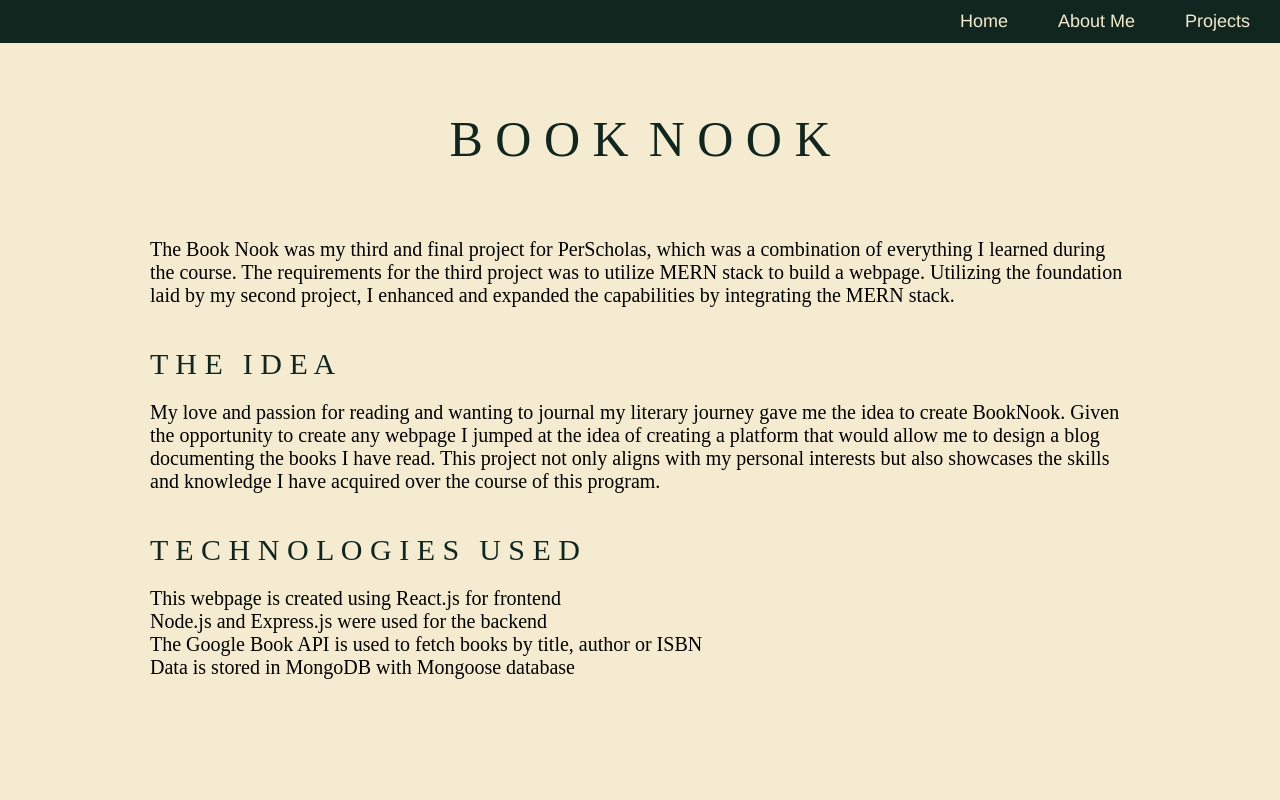
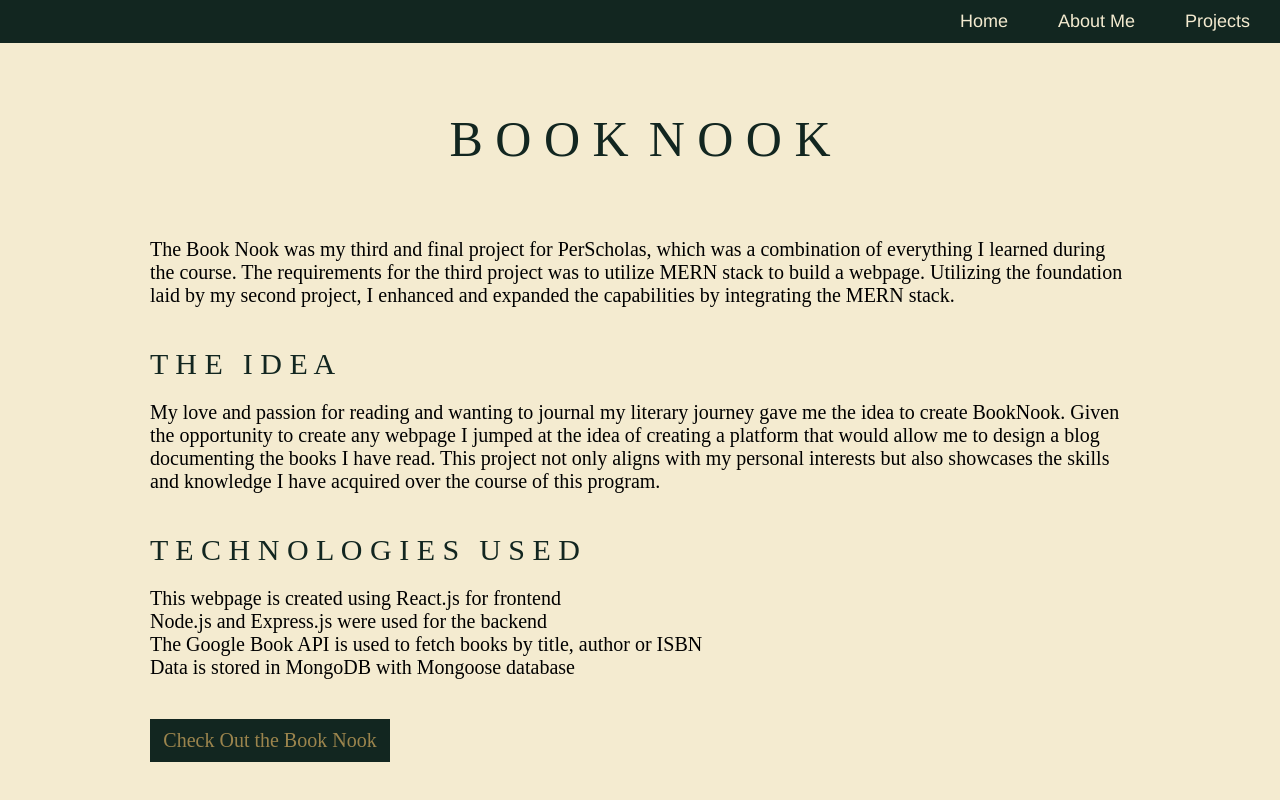
Before and after one commit to tahariabegum/portfolio, a React (Vite) app: page /booknook in a window 1280 px wide. Built offline with nearby package versions, Linux system fonts and the light colour scheme.

Commit message:
Link to BookNook added

```diff
--- a/src/Components/BookNook.jsx
+++ b/src/Components/BookNook.jsx
@@ -49,6 +49,10 @@ export default function BookNook() {
                         </p>
 
                 </div>
+
+                <div className = 'booknook-button'>
+                    <a href = 'https://booknook-frontend.onrender.com/profile'> Check Out the Book Nook </a>
+                </div>
             </div>
         </div>
     )
--- a/src/Components/ProjectsLink.css
+++ b/src/Components/ProjectsLink.css
@@ -37,4 +37,29 @@
 .tech-cont {
     margin: 0 auto;
     margin-left: 0;
+    margin-bottom: 20px;
 }
+
+.booknook-button {
+    background-color: #122620;
+    margin-bottom: 20px;
+
+    width: 240px;
+    text-align: center;
+}
+.booknook-button a {
+    text-decoration: none;
+    padding: 10px;
+    color: #D6AD60;
+    display: block;
+    text-decoration: none;
+    opacity: 0.7;
+    transition: color ease;
+    cursor: pointer;
+}
+
+.booknook-button a:hover {
+    background-color: #D6AD60;
+    color: #122620;
+
+}
```
